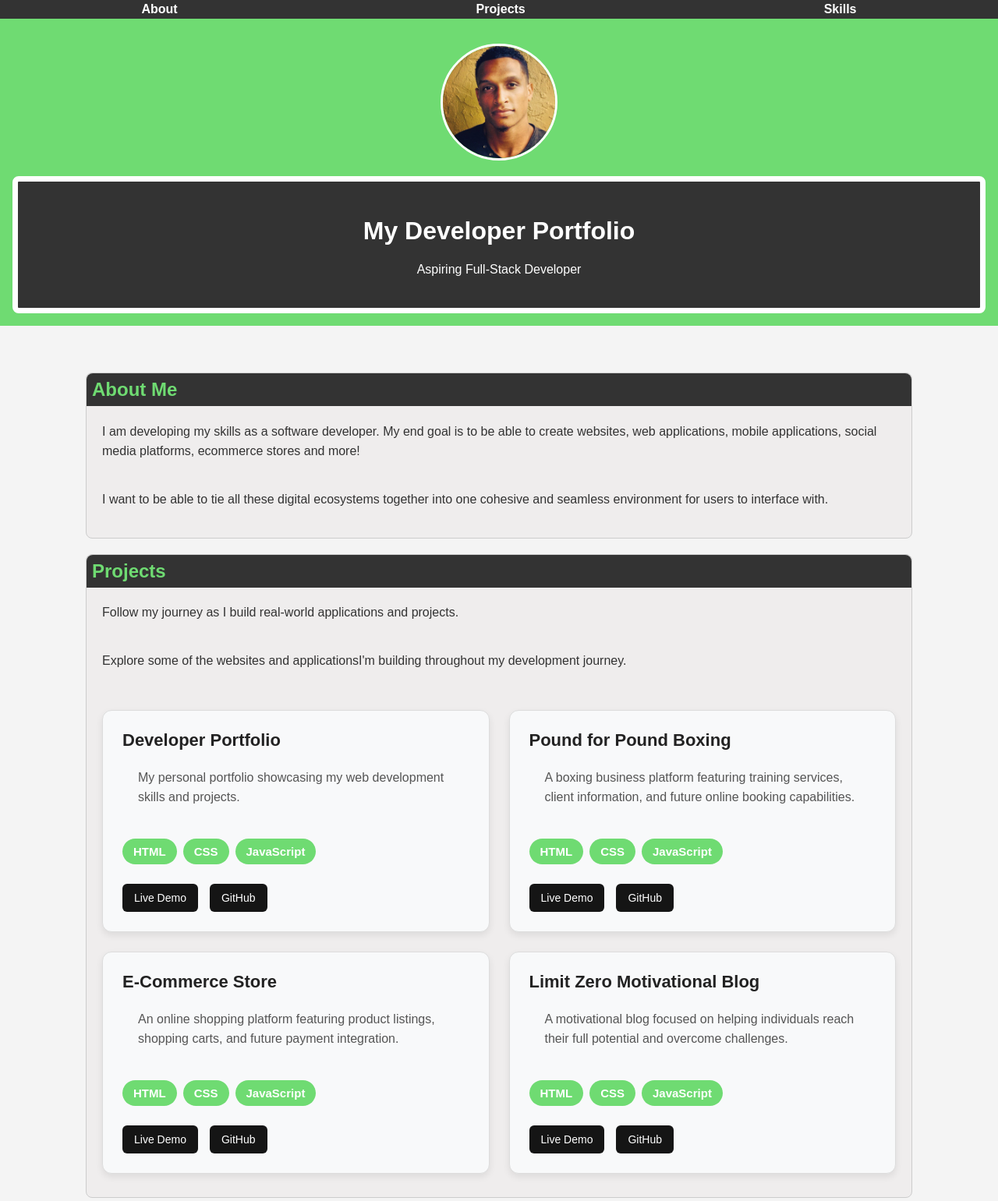
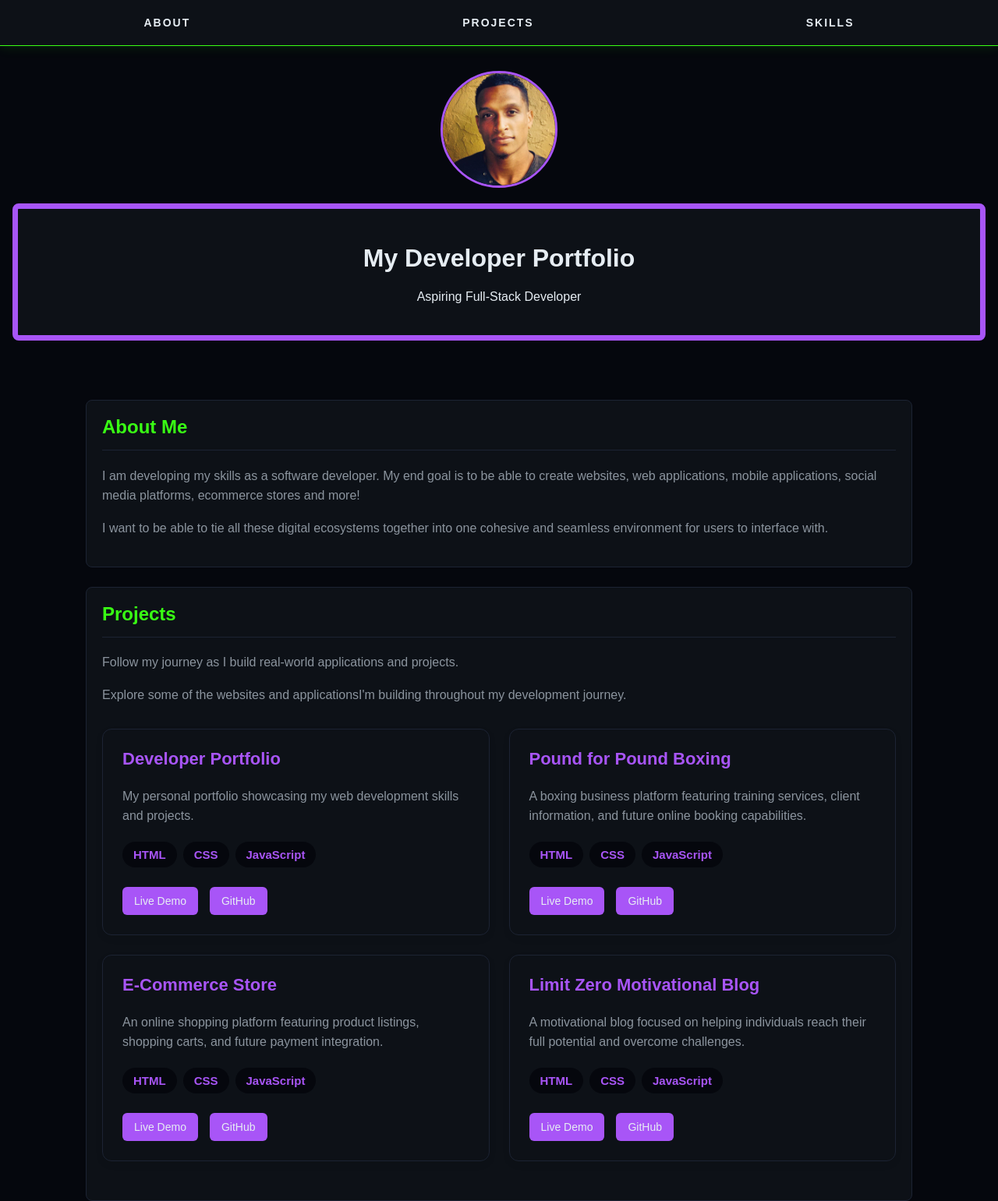
Before and after one commit to LA9021/Developer-Portfolio, a plain HTML site: page index.html in a window 1280 px wide. Shown: the top 1541 px of the page at 78% size. Drawn offline with Linux system fonts and the light colour scheme.

Commit message:
Major CSS Update for High-Tech Layout

```diff
--- a/style.css
+++ b/style.css
@@ -1,4 +1,13 @@
 /* Global Styles */
+:root {
+ --main-background-color: #05070D;
+ --section-background-color: #0D1117;
+ --primary-accent-color: #39FF14;
+ --secondary-accent-color: #A855F7;
+ --primary-text-color: #E6EDF3;
+ --secondary-text-color: #8B949E;
+ --border-color: #1C2333;
+}
 
 * {
     box-sizing: border-box;
@@ -10,8 +19,8 @@ body {
     font-family: Arial, sans-serif;
     margin: 0;
     padding: 0;
-    background-color: #f4f4f4;
-    color: #333;
+    background-color: var(--main-background-color);
+    color: var(--primary-text-color);
 }
 
 /* Navigation Styles */
@@ -23,8 +32,10 @@ body {
     display: flex;
     align-items: center;
     justify-content: space-between;
-    background-color: #333;
-
+    background-color: var(--section-background-color);
+    border-bottom: 1px solid var(--primary-accent-color);
+    padding: 10px 20px;
+    box-shadow: 0 0 15px rgba(57, 255, 20, 0.15);
 }
 
 .navbar ul {
@@ -41,17 +52,22 @@ body {
 .navbar ul li {
     /* margin: 0 15px;*/
     /* Removed margin to make the navigation items evenly spaced, and the code might not be necessary */
-    padding: 3px 0;
+    padding: 10px 0;
 }
 
 .navbar ul li a {
-    color: white;
+    color: var(--primary-text-color);
     text-decoration: none;
     font-weight: bold;
+    text-transform: uppercase;
+    letter-spacing: 2px;
+    font-size: 14px;
+    transition: color 0.3s ease, text-shadow 0.3s ease;
 }
 
 .navbar ul li a:hover {
-    color: #6fdb72;
+    color: var(--primary-accent-color);
+    text-shadow: 0 0 10px var(--primary-accent-color);
 }
 
 /* Hamburger Menu Styles */
@@ -62,7 +78,7 @@ body {
     padding: 0;
     margin-left: 10px;
     cursor: pointer;
-    display: flex;
+    display: none;
     flex-direction: column;
     gap: 5px;
    /* margin-left: auto; */
@@ -73,15 +89,16 @@ body {
     display: block;
     width: 25px;
     height: 3px;
-    background-color: #fff;
-    transition: transform 0.3s ease, opacity 0.3s ease;
+    background-color: var(--primary-accent-color);
+    box-shadow: 0 0 5px var(--primary-accent-color);
+    transition: transform 0.3s ease, opacity 0.3s ease, background-color 0.3s ease;
 }
 
 /* Header Styles */
 
 header {
-    background-color: #6fdb72;
-    color: white;
+    background-color: var(--main-background-color);
+    color: var(--primary-text-color);
     padding: 1rem;
     text-align: center;
 }
@@ -95,14 +112,14 @@ header img {
     object-fit: cover;
     margin-bottom: 1rem;
     margin-top: 1rem;
-    border: 3px solid #fff;
+    border: 3px solid var(--secondary-accent-color);
 }
 
 .header-content {
-    background-color: #333;
+    background-color: var(--section-background-color);
     padding: 1.5rem;
     border-radius: 8px;
-    border: 7px solid #fff;
+    border: 7px solid var(--secondary-accent-color);
 }
 
 /*Main Content Styles */
@@ -117,24 +134,24 @@ main {
 /* Sections */
 
 section {
-    background-color: rgb(239, 237, 237);
-    padding: 0px;
-    margin-bottom: 20px;
+    background-color: var(--section-background-color);
+    padding: 20px;
+    margin-bottom: 25px;
     border-radius: 8px;
-    border: 1px solid #ccc;
+    border: 1px solid var(--border-color);
 }
 
 section h2 {
-    color: #6fdb72;
+    color: var(--primary-accent-color);
     margin-top: 0;
-    background-color: #333;
-    border-radius: 8px 8px 0 0;
-    padding: 7px 0 7px 7px;
+    padding-bottom: 15px;
+    border-bottom: 1px solid var(--border-color);
 }
 
 section p {
-    padding: 0px 20px 20px 20px;
+    padding: 0;
     line-height: 1.6;
+    color: var(--secondary-text-color);
 }
 
 /* PROJECTS GRID */
@@ -146,7 +163,7 @@ section p {
 
     gap: 25px;
 
-    margin: 30px 20px;
+    margin: 30px 0;
 
 
 }
@@ -154,11 +171,11 @@ section p {
 /* PROJECT CARDS */
 
 .project-card {
-    background-color: #f8f9fa;
+    background-color: var(--section-background-color);
 
     padding: 25px;
 
-    border: 1px solid #ddd;
+    border: 1px solid var(--border-color);
 
     border-radius: 12px;
 
@@ -173,13 +190,13 @@ section p {
 
     font-size: 22px;
 
-    color: #222;
+    color: var(--secondary-accent-color);
 }
 
 .project-card p {
     line-height: 1.6;
 
-    color: #555;
+    color: var(--secondary-text-color);
 }
 
 /* CARD HOVER EFFECT */
@@ -200,13 +217,13 @@ section p {
     gap: 8px;
 
     margin-top: 20px;
+
+
 }
 
 .project-tech span {
-    background-color: #6fdb72;
-
-    color: #fff;
-
+    background-color: var(--main-background-color);
+    color: var(--secondary-accent-color);
     padding: 8px 14px;
 
     border-radius: 20px;
@@ -226,14 +243,16 @@ section p {
     margin-top: 25px;
 
     flex-wrap: wrap;
+
+    background-color: transparent;
 }
 
 .project-links a {
     text-decoration: none;
 
-    background-color: #151515;
+    background-color: var(--secondary-accent-color);
 
-    color: white;
+    color: var(--primary-text-color);
 
     padding: 10px 15px;
 
@@ -245,7 +264,7 @@ section p {
 }
 
 .project-links a:hover {
-    background-color: #007c91;
+    background-color: var(--main-background-color);
 }
 
 /* CONTACT SECTION */
@@ -282,7 +301,7 @@ section p {
 .form-group label {
     font-weight: 600;
     font-size: 15px;
-    color: #333;
+    color: var(--secondary-text-color);
     margin-left: 5px;
 }
 
@@ -293,11 +312,11 @@ section p {
     width: 100%;
     padding: 14px 16px;
 
-    border: 1px solid #ccc;
+    border: 1px solid var(--border-color);
     border-radius: 8px;
 
-    background-color: #f9fafb;
-    color: #222;
+    background-color: var(--main-background-color);
+    color: var(--secondary-text-color);
 
     font-family: inherit;
     font-size: 16px;
@@ -312,9 +331,9 @@ section p {
 
 .form-group input:focus,
 .form-group textarea:focus {
-    outline: 2px solid #007c91;
+    outline: 2px solid var(--main-background-color);
     outline-offset: 2px;
-    border-color: #007c91;
+    border-color: var(--main-background-color);
 
     box-shadow: 0 0 0 3px rgba(0, 124, 145, 0.12);
 }
@@ -322,8 +341,8 @@ section p {
 /* SUBMIT BUTTON */
 
 .submit-btn {
-    background-color: #151515;
-    color: white;
+    background-color: var(--main-background-color);
+    color: var(--primary-text-color);
 
     padding: 14px 28px;
 
@@ -342,12 +361,12 @@ section p {
 }
 
 .submit-btn:hover {
-    background-color: #007c91;
+    background-color: var(--main-background-color);
     transform: translateY(-2px);
 }
 
 .submit-btn:focus-visible {
-    outline: 3px solid #007c91;
+    outline: 3px solid var(--main-background-color);
     outline-offset: 3px;
 }
 
@@ -357,8 +376,8 @@ section p {
 footer {
     text-align: center;
     padding: 20px;
-    background-color: #333;
-    color: white;
+    background-color: var(--main-background-color);
+    color: var(--primary-text-color);
 
 }
 
@@ -450,9 +469,3 @@ footer {
     flex-wrap: wrap;
 }
 }
-
-@media (min-width: 600px) {
-    .hamburger {
-        display: none;
-    }
-}
```
